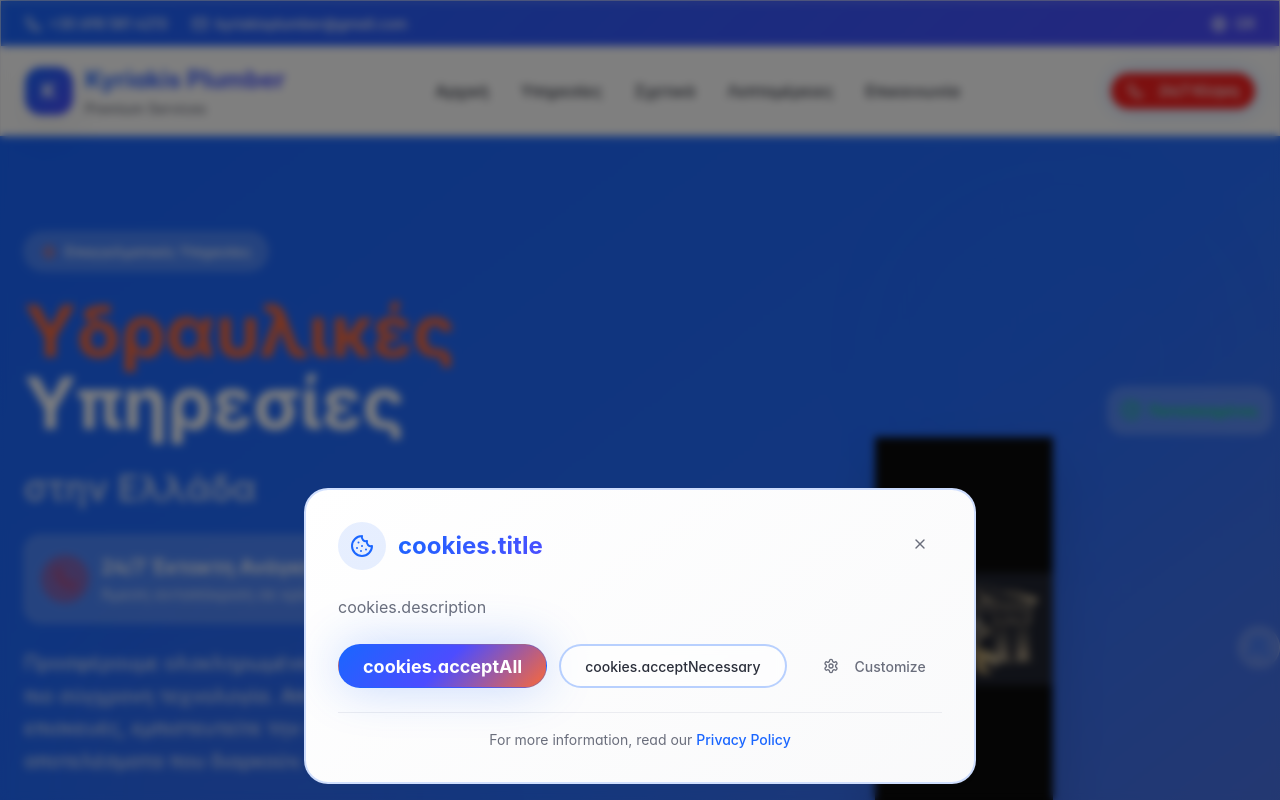
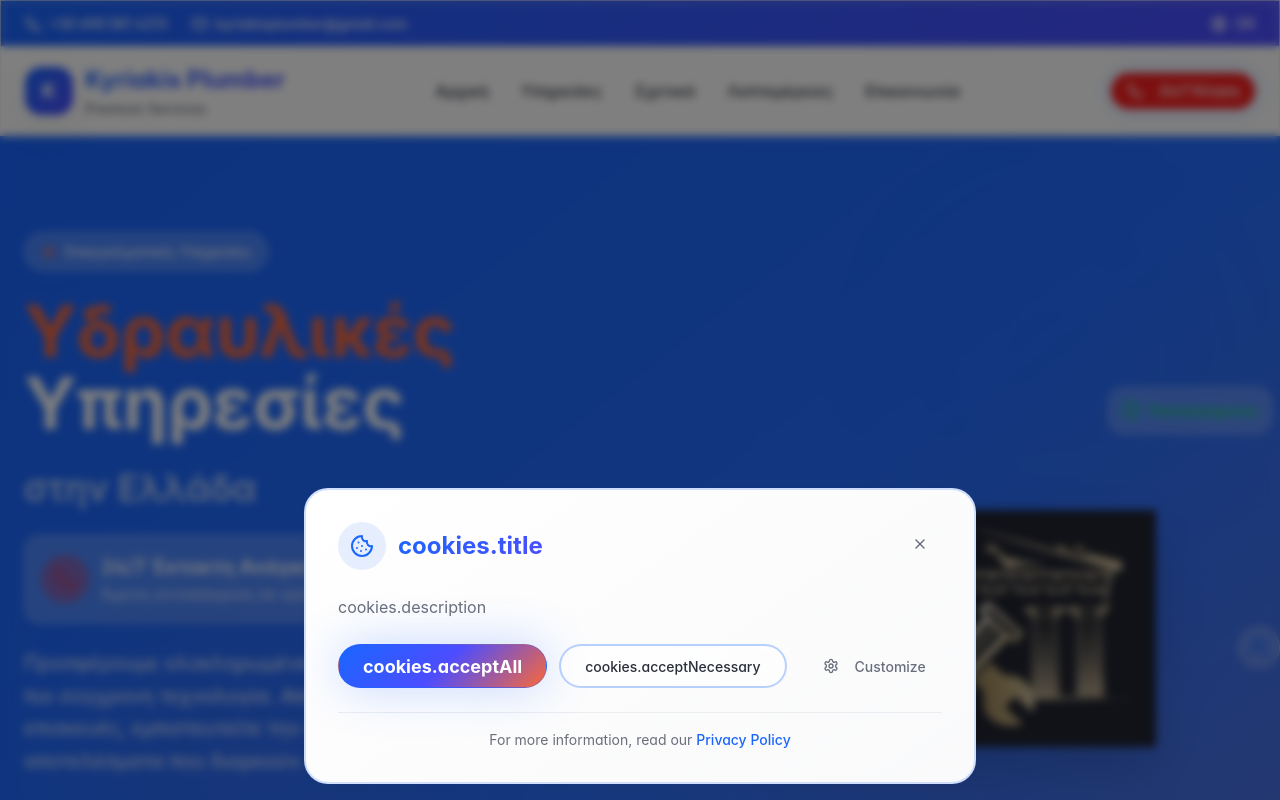
Before and after one commit to dboss12234/kyriakis-plumb-2025, a React (Vite) app: page / in a window 1280 px wide. Shown: the top 800 px of the page. Built offline with nearby package versions, Linux system fonts and the light colour scheme.

Commit message:
Update hero section logo
Replaced the existing logo in the hero section with the newly uploaded image.

```diff
--- a/src/components/Hero.tsx
+++ b/src/components/Hero.tsx
@@ -1,7 +1,7 @@
 import { Button } from "@/components/ui/button";
 import { Phone, CheckCircle, Users, Star, Zap } from "lucide-react";
 import { useLanguage } from "@/contexts/LanguageContext";
-const kyriakisLogo = "/lovable-uploads/89b82f1c-05ca-4084-9f0b-926ecdddad83.png";
+const kyriakisLogo = "/lovable-uploads/51052aeb-56a1-4d7f-b017-3cac84536437.png";
 
 const Hero = () => {
   const { t } = useLanguage();
```
Also changed, not shown: public/lovable-uploads/51052aeb-56a1-4d7f-b017-3cac84536437.png (added).
